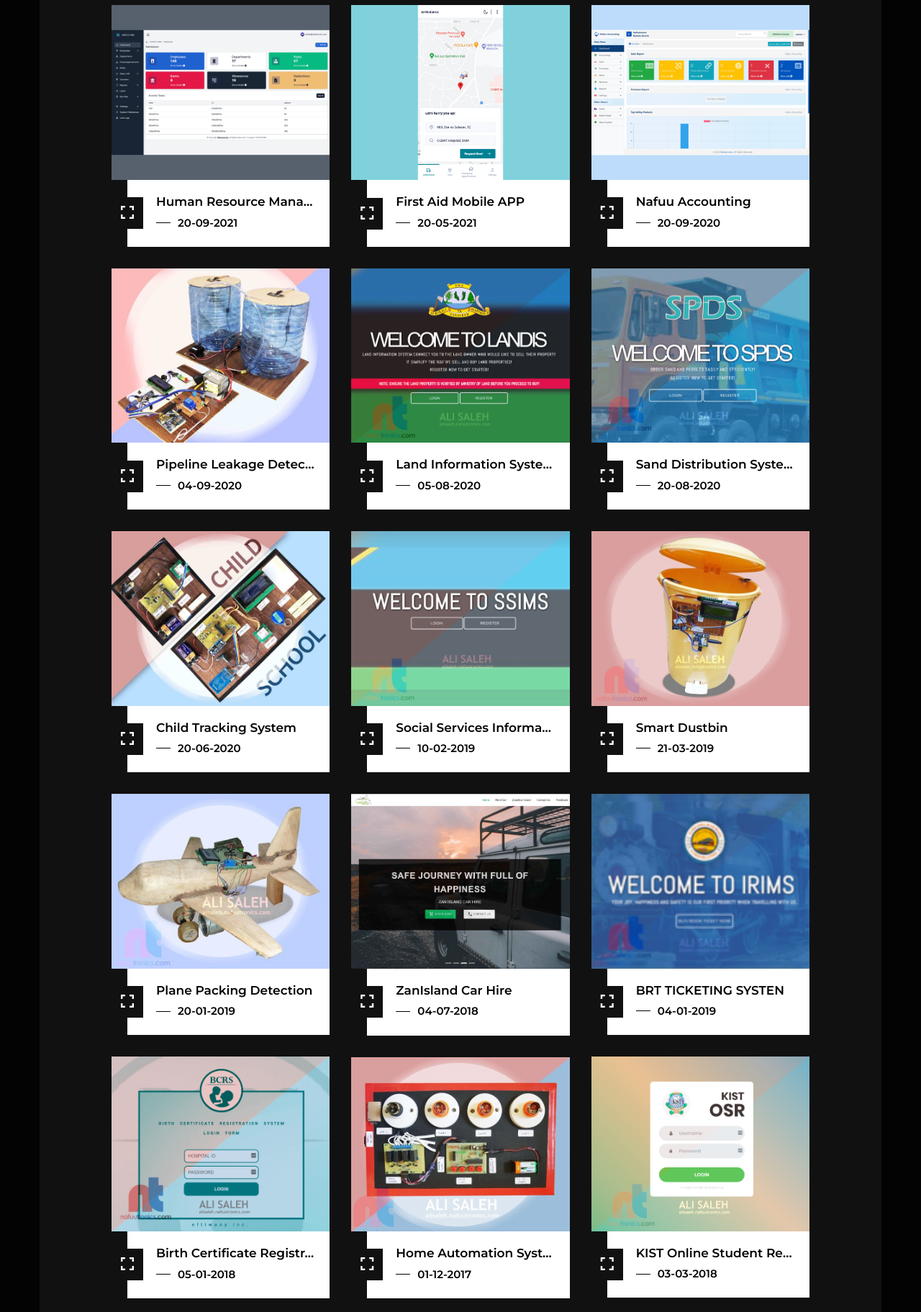
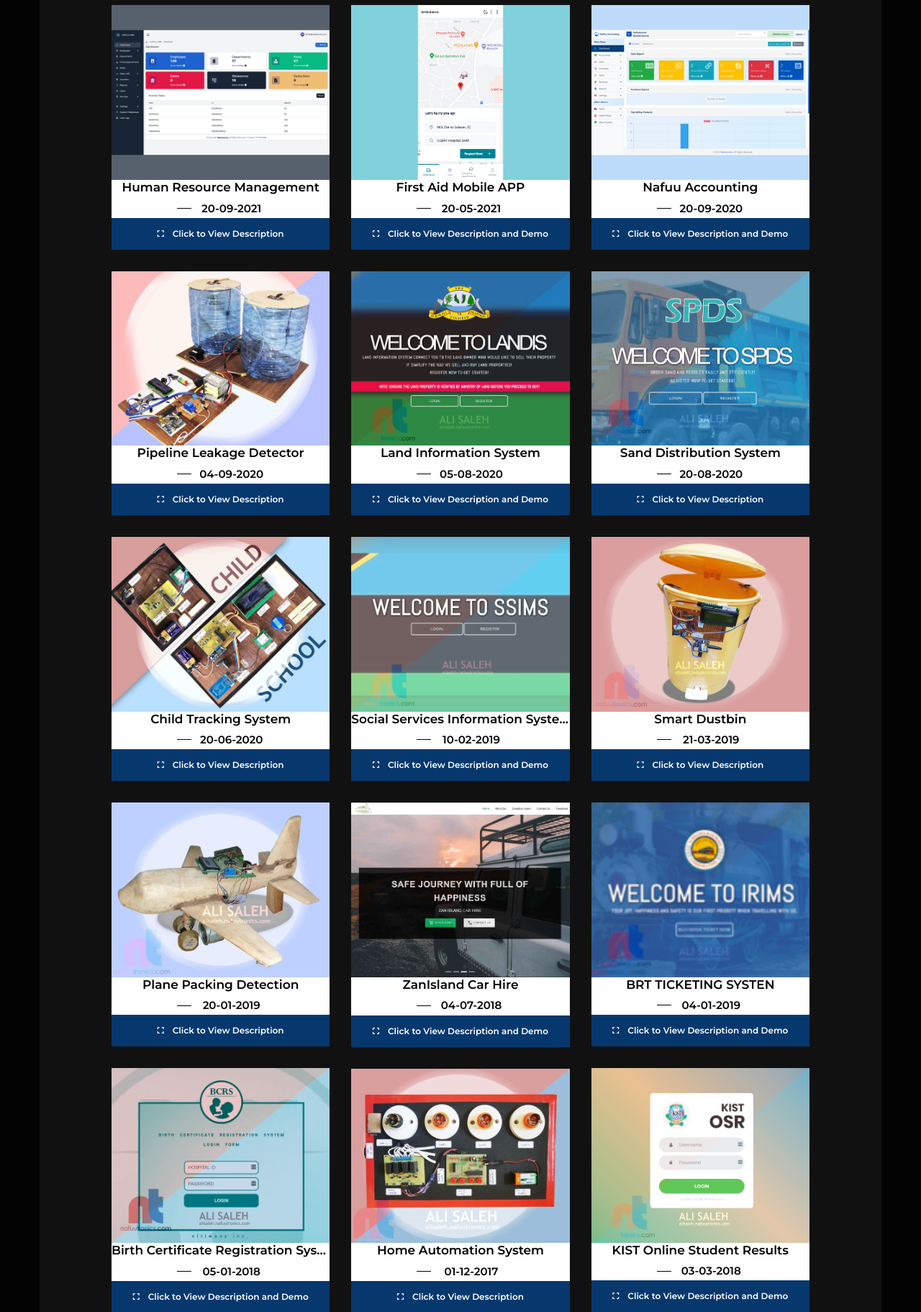
Before and after one commit to eltiwany/alisaleh-portfolio, a PHP site: page / in a window 1280 px wide. Shown: the part 2526-4349 px from the top of the page at 72% size. Run offline with PHP 8.4, Linux system fonts and the light colour scheme; some web fonts are replaced.

Commit message:
Easier way to view works by replacing icon with words

```diff
--- a/css/main.css
+++ b/css/main.css
@@ -727,10 +727,10 @@ header {
 
 .work_info {
     background-color: #fff;
-    padding: 20px;
-    padding-left: 40px;
-    margin-left: 22px;
-    text-align: left;
+    /* padding: 20px; */
+    /* padding-left: 40px; */
+    /* margin-left: 22px; */
+    text-align: center;
     position: relative;
     transition: .3s;
     -webkit-transition: .3s;
@@ -740,22 +740,24 @@ header {
 }
 
 .work_info a {
-	font-size: 24px;
-	color: #fff;
-	position: absolute;
-	height: 44px;
-	width: 44px;
-	background: #111;
-	line-height: 44px;
+    font-size: 12px;
+    font-weight: 600;
+    color: #fff;
+    position: relative;
+    height: 100% !important;
+    width: 100%;
+    background: #06386e;
+    line-height: 44px;
     text-align: center;
-    left: -22px;
-	top: 50%;
-    margin-top: -22px;
+    /* top: 0; */
+    right: 0;
+    /* margin-top: -22px; */
     z-index: 1;
+    /* white-space: nowrap; */
 }
 
 .work_info a:hover {
-    color: #111;
+    color: #fff;
 }
 
 .work_info a::after {
@@ -763,7 +765,7 @@ header {
     content: "";
     height: 100%;
     width: 0;
-    background-color: #fff;
+    background-color: #007bff;
     top: 0;
     right: 0;
     transition: .3s;
@@ -804,7 +806,7 @@ header {
     height: 1px;
     width: 20px;
     top: 49%;
-    left: 0;
+    left: 30%;
     background-color: #000;
     transition: .3s;
     -webkit-transition: .3s;
--- a/my-works.php
+++ b/my-works.php
@@ -1,4 +1,20 @@
 <?php include_once('works-handler.php') ?>
+
+<style>
+    /* .demo {
+        height: 50px !important;
+        clear: both !important;
+        float: right;
+    }
+
+    .demo a {
+        width: 100% !important;
+        margin: 20px;
+        clear: both !important;
+        font-size: 12px !important;
+        font-weight: bold;
+    } */
+</style>
 
 <div id="works" class="work_wrapper">
     <div class="row justify-content-center">
@@ -57,9 +73,12 @@
                         <div class="work_single_item">
                             <img class="img-fluid" width="400" height="400" src="img/portfolio/<?= $portfolio['images'][0] ?>" alt="">
                             <div class="work_info">
-                                <h6 title="White Lamp in White Wall"><?= $portfolio['project_name'] ?></h6>
+                                <h6 title="<?= $portfolio['project_name'] ?>"><?= $portfolio['project_name'] ?></h6>
                                 <p><?= $portfolio['year'] ?></p>
-                                <a class="ajax-popup-link" href="work-details.php?<?= http_build_query($portfolio); ?>"><span class="ion-android-expand"></span></a>
+                                <!-- <a class="ajax-popup-link" href="work-details.php?<?= http_build_query($portfolio); ?>"><span class="ion-android-expand"></span></a> -->
+                                <a class="ajax-popup-link" href="work-details.php?<?= http_build_query($portfolio); ?>">
+                                    <span class="ion-android-expand"></span>&emsp;Click to View Description <?= $portfolio['demo_url'] != '#' ? ' and Demo' : '' ?>
+                                </a>
                             </div>
                         </div>
                     </div>
```
